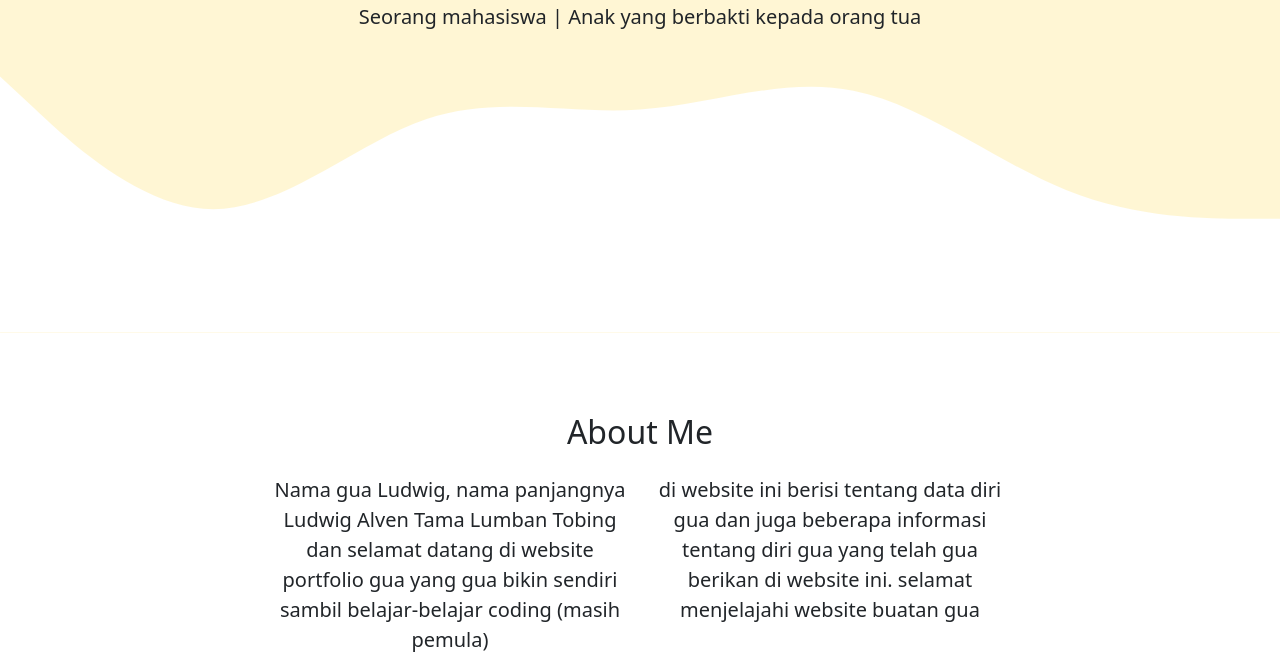
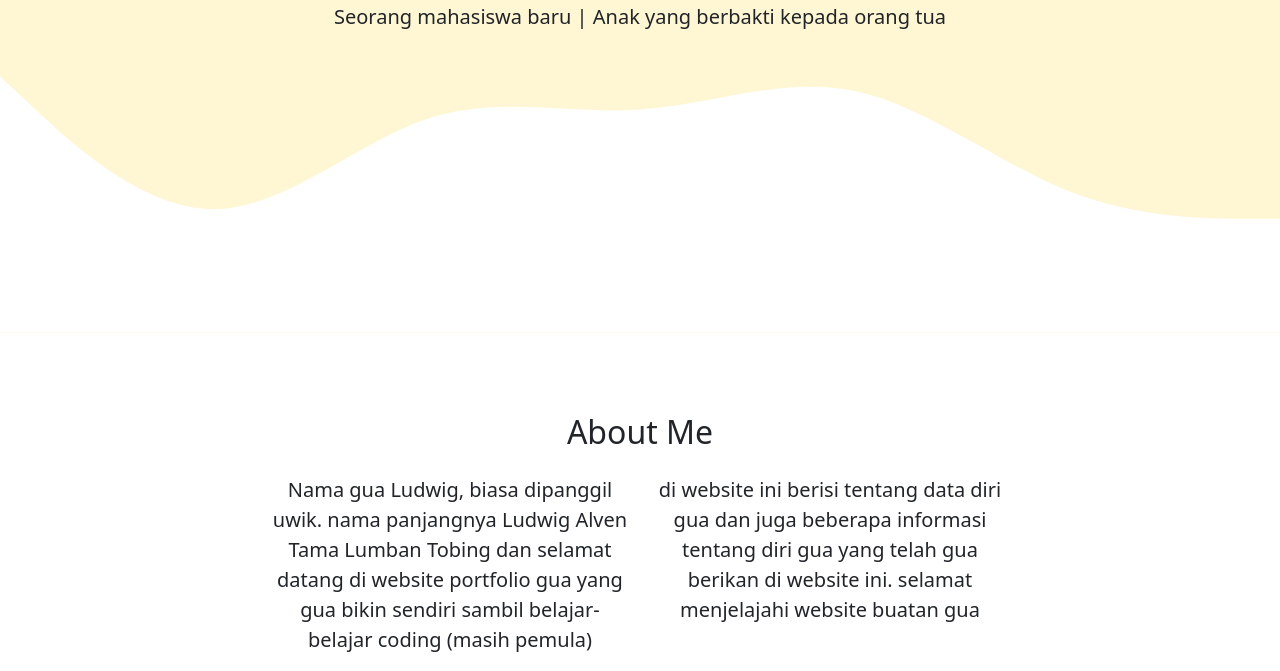
Before and after one commit to Uwiggiee/uwiggiee.github.io, a plain HTML site: page index.html in a window 1280 px wide. Shown: the part 369-1040 px from the top of the page. Drawn offline with nearby package versions, Linux system fonts and the light colour scheme.

Commit message:
merubah beberaapa tulisan

```diff
--- a/index.html
+++ b/index.html
@@ -51,7 +51,7 @@
     <section class="jumbotron text-center">
       <img src="img/Uwik.jpg" alt="Ludwig Tobing" width="200" class="rounded-circle img-thumbnail bg-warning" />
       <h1 class="display-4">Ludwig Tobing</h1>
-      <p class="lead">Seorang mahasiswa | Anak yang berbakti kepada orang tua</p>
+      <p class="lead">Seorang mahasiswa baru | Anak yang berbakti kepada orang tua</p>
       <svg xmlns="http://www.w3.org/2000/svg" viewBox="0 0 1440 320">
         <path
           fill="#fff"
@@ -72,7 +72,7 @@
         </div>
         <div class="row justify-content-center fs-5 text-center">
           <div class="col-md-4">
-            <p>Nama gua Ludwig, nama panjangnya Ludwig Alven Tama Lumban Tobing dan selamat datang di website portfolio gua yang gua bikin sendiri sambil belajar-belajar coding (masih pemula)</p>
+            <p>Nama gua Ludwig, biasa dipanggil uwik. nama panjangnya Ludwig Alven Tama Lumban Tobing dan selamat datang di website portfolio gua yang gua bikin sendiri sambil belajar-belajar coding (masih pemula)</p>
           </div>
           <div class="col-md-4">
             <p>di website ini berisi tentang data diri gua dan juga beberapa informasi tentang diri gua yang telah gua berikan di website ini. selamat menjelajahi website buatan gua</p>
```
